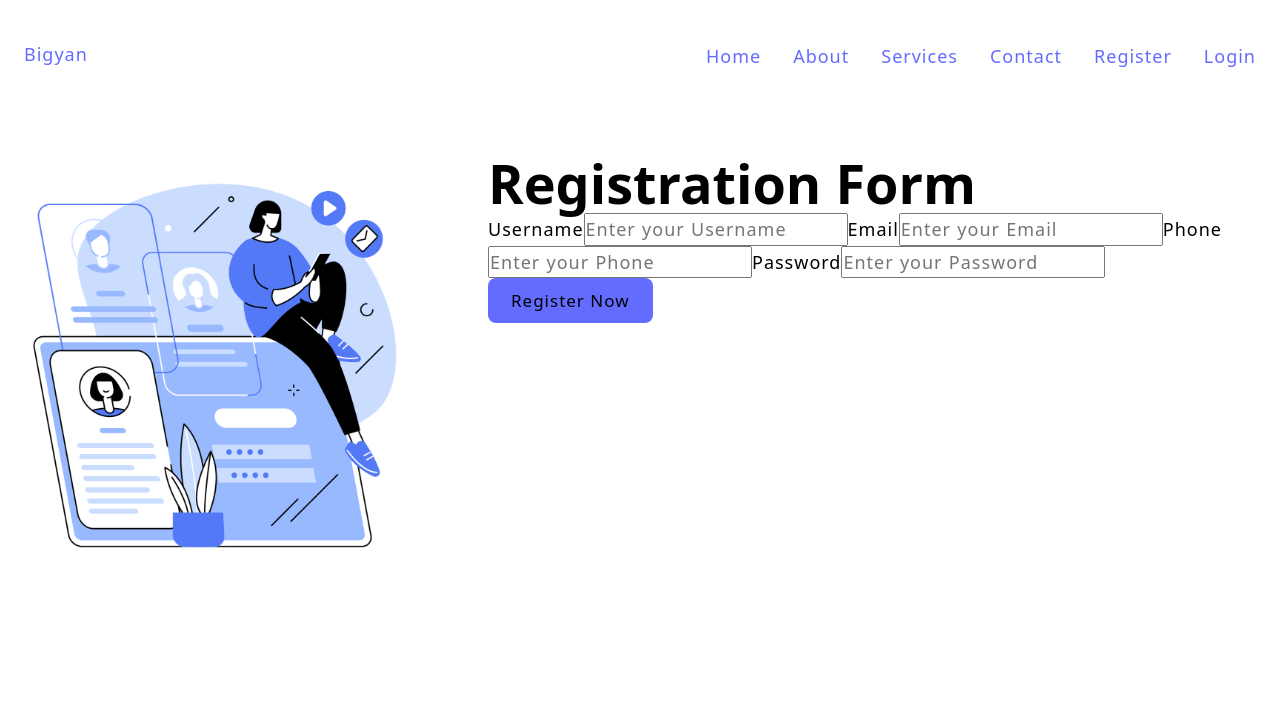
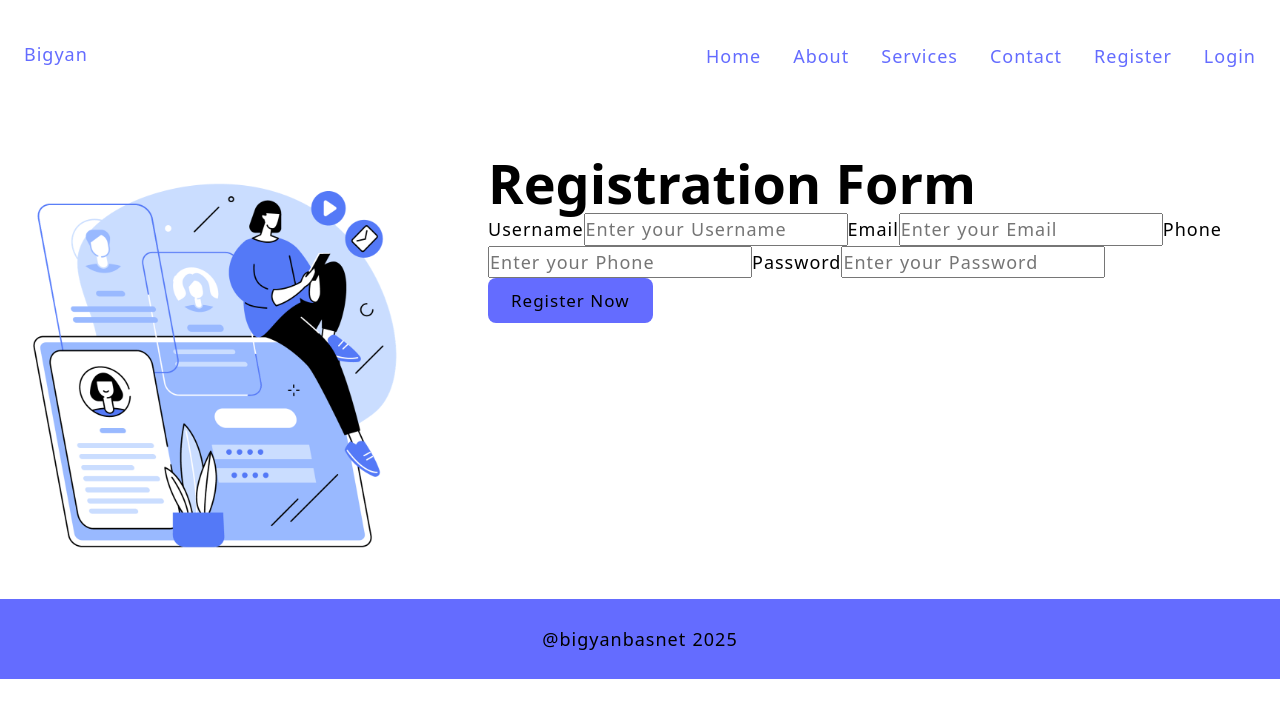
Before and after one commit to Bigyanhub/mern-thapa-project, a React (Vite) app in the folder client/: page /register in a window 1280 px wide. Shown: the top 718 px of the page. Built offline with nearby package versions, Linux system fonts and the light colour scheme.

Commit message:
feat: add Footer component with styling; integrate into App component

```diff
--- a/client/src/App.jsx
+++ b/client/src/App.jsx
@@ -8,6 +8,7 @@ import Login from "./pages/Login";
 import Register from "./pages/Register";
 import Navbar from "./components/Navbar";
 import Services from "./pages/Services";
+import Footer from "./components/Footer";
 
 const App = () => {
   return (
@@ -22,6 +23,7 @@ const App = () => {
           <Route path="/login" element={<Login />} />
           <Route path="/register" element={<Register />} />
         </Routes>
+        <Footer />
       </BrowserRouter>
     </>
   );
--- /dev/null
+++ b/client/src/components/Footer.css
@@ -0,0 +1,7 @@
+.footer{
+    height: 8rem;
+    background-color: var(--btn-color);
+    display: flex;
+    justify-content: center;
+    align-items: center;
+}
--- /dev/null
+++ b/client/src/components/Footer.jsx
@@ -0,0 +1,12 @@
+import React from 'react'
+import './Footer.css'
+
+const Footer = () => {
+  return (
+    <section className='footer'>
+        <p >@bigyanbasnet 2025</p>
+    </section>
+  )
+}
+
+export default Footer
```
